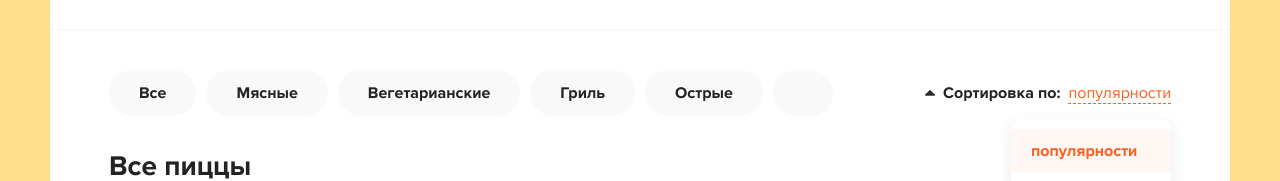
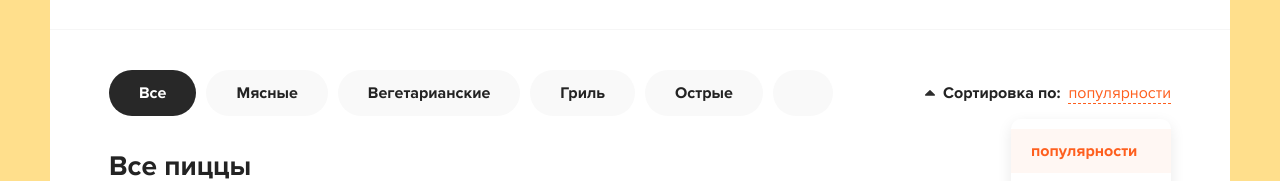
Before and after one commit to mrbushik/React-Pizza, a React (Create React App) app: page / in a window 1280 px wide. Shown: the part 152-333 px from the top of the page. Built offline with nearby package versions, Linux system fonts and the light colour scheme.

Commit message:
check undefined category

```diff
--- a/src/components/Categories.jsx
+++ b/src/components/Categories.jsx
@@ -2,19 +2,19 @@ import React from 'react'
 
 function Categories({items, onClickItem}) {
   const [activeItem,setActiveItem] = React.useState(null)
-
+console.log(activeItem);
 const onSelectItem = (index) => {
   setActiveItem(index)
 }
-  // console.log(activeItem, setActiveItem);
 
   return (
     <>
            <div className="categories">
             <ul>
-              <li>Все</li>
-            {
-                items.map((name, index) =>
+              <li className={activeItem === null ? 'active' : ''}
+              onClick={()=> setActiveItem(null)}
+              >Все</li>
+            {items && items.map((name, index) =>
                  <li
                  className={activeItem === index ? 'active' : ''}
                  onClick={()=>onSelectItem(index)} key={`${name}_${index}`}>{name}</li>)
```
